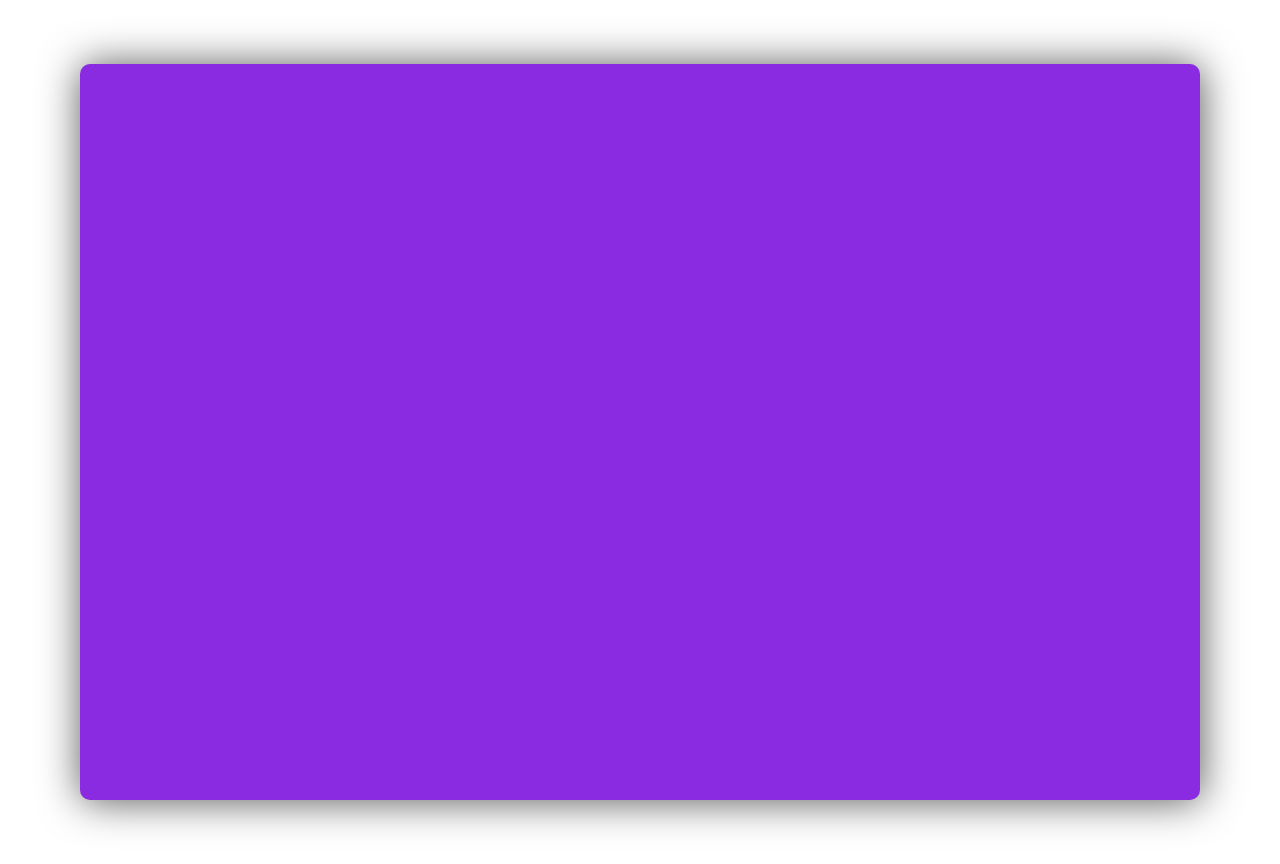
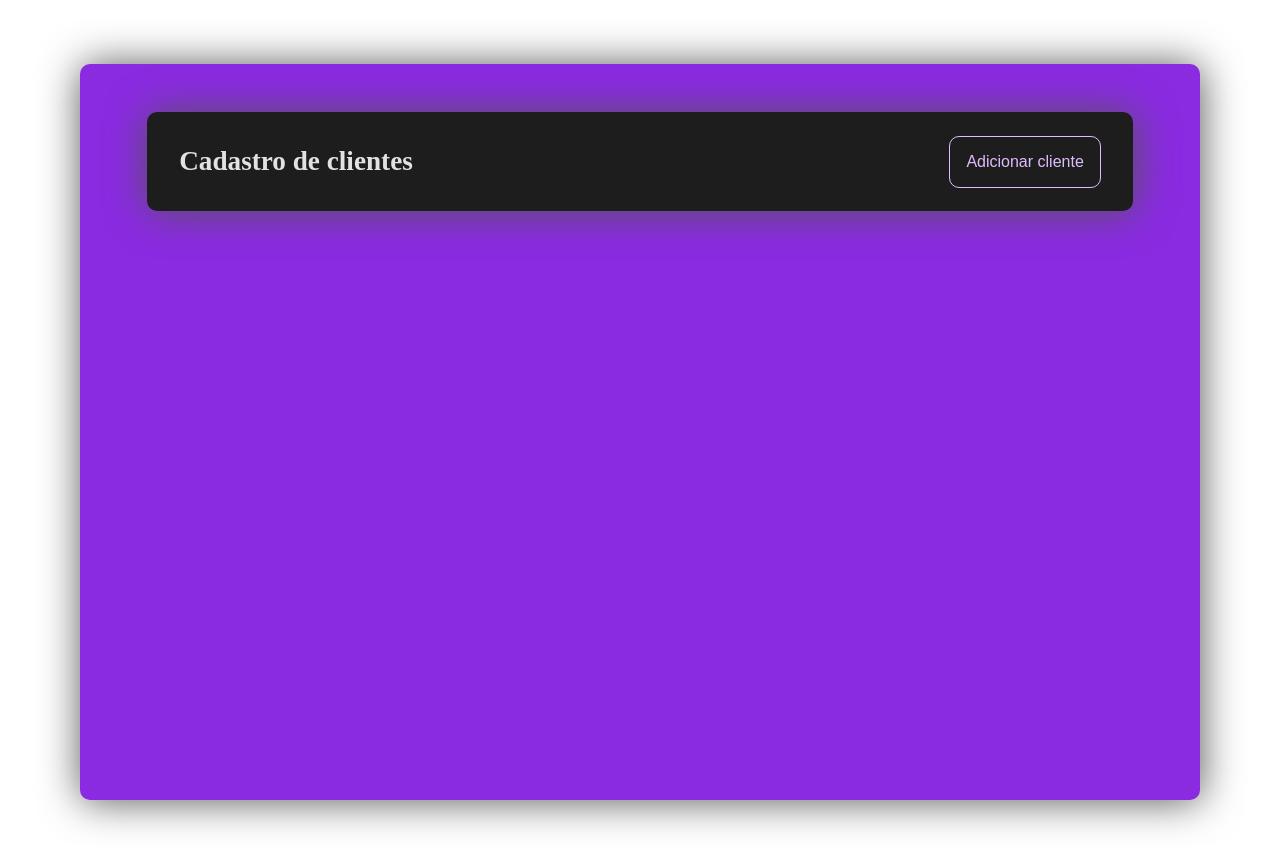
Before and after one commit to amandadeogr/CRUD, a plain HTML site: page index.html in a window 1280 px wide. Drawn offline with Linux system fonts and the light colour scheme.

Commit message:
header creation and styling

```diff
--- /dev/null
+++ b/assets/css/header/button.css
@@ -0,0 +1,15 @@
+.header__button {
+   background-color: transparent;
+   border: 1px solid rgb(222, 188, 255);
+   border-radius: 10px;
+   color: rgb(222, 188, 255);
+   font-size: 1rem;
+   padding: 1rem;
+   cursor: pointer;
+}
+
+.header__button:hover {
+   background-color: rgb(207, 156, 255);
+   color: black;
+   transition: .5s;
+}
--- /dev/null
+++ b/assets/css/header/header.css
@@ -0,0 +1,12 @@
+.header {
+   align-items: center;
+   background-color: #1d1d1d;
+   border-radius: 10px;
+   box-shadow: 1px 1px 40px #555555;
+   color: rgb(226, 226, 226);
+   display: flex;
+   justify-content: space-between;
+   margin: auto;
+   padding: 1rem 2rem;
+   width: 90%;
+}
--- /dev/null
+++ b/assets/css/header/title.css
@@ -0,0 +1,3 @@
+.header__title {
+   font-size: 1.7rem;
+}
--- a/index.html
+++ b/index.html
@@ -7,10 +7,17 @@
    <title>CRUD- Cadastro de clientes</title>
 
    <link rel="stylesheet" href="/assets/css/container.css">
+
+   <link rel="stylesheet" href="/assets/css/header/header.css">
+   <link rel="stylesheet" href="/assets/css/header/title.css">
+   <link rel="stylesheet" href="/assets/css/header/button.css">
 </head>
 <body>
    <main class="container">
-
+      <header class="header">
+         <h1 class="header__title">Cadastro de clientes</h1>
+         <button class="header__button" id="button">Adicionar cliente</button>
+      </header>
    </main>
 </body>
 </html>
```
